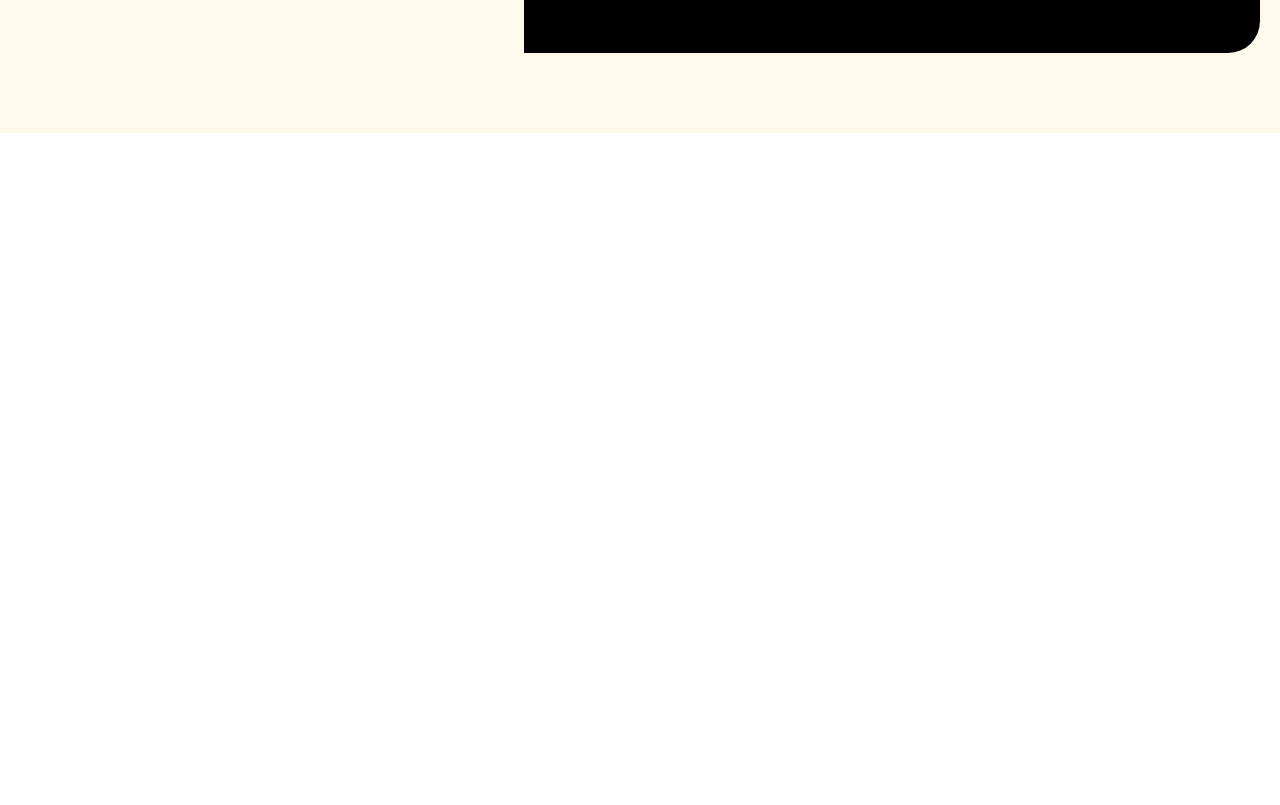
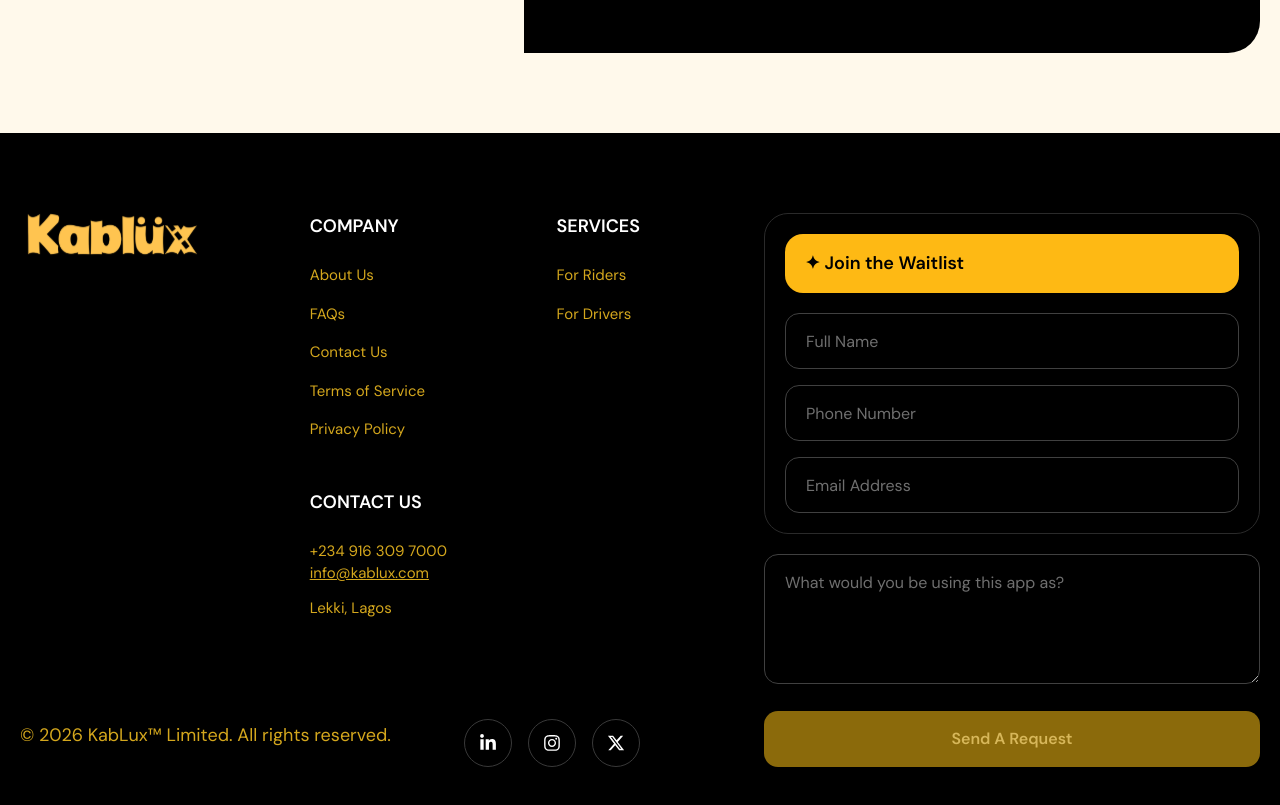
Before and after one commit to Kablux/Kablux-website-app, a Next.js app: page / in a window 1280 px wide. Shown: the part 6360-7165 px from the top of the page. Before the commit the page ends 6493 px from the top, so only its background shows below. Built offline with nearby package versions, Linux system fonts and the light colour scheme.

Commit message:
implement footer

```diff
--- a/app/layout.tsx
+++ b/app/layout.tsx
@@ -1,10 +1,11 @@
 import type { Metadata } from "next";
 import "./globals.css";
-
+import Footer from "@/components/layout/Footer";
 
 export const metadata: Metadata = {
   title: "Kablux",
-  description: "A smarter, safer, and more affordable way to get around. With Kablux, every ride puts you in control whether you’re a rider or a driver.",
+  description:
+    "A smarter, safer, and more affordable way to get around. With Kablux, every ride puts you in control whether you’re a rider or a driver.",
 };
 
 export default function RootLayout({
@@ -14,12 +15,22 @@ export default function RootLayout({
 }>) {
   return (
     <html lang="en" className="scroll-smooth">
-    <head>
-        <link rel="preconnect" href="https://fonts.googleapis.com"/>
-<link rel="preconnect" href="https://fonts.gstatic.com" crossOrigin="anonymous" />
-<link href="https://fonts.googleapis.com/css2?family=DM+Sans:ital,opsz,wght@0,9..40,100..1000;1,9..40,100..1000&family=Inter:ital,opsz,wght@0,14..32,100..900;1,14..32,100..900&family=Poppins:ital,wght@0,100;0,200;0,300;0,400;0,500;0,600;0,700;0,800;0,900;1,100;1,200;1,300;1,400;1,500;1,600;1,700;1,800;1,900&family=Work+Sans:ital,wght@0,100..900;1,100..900&display=swap" rel="stylesheet"/>
+      <head>
+        <link rel="preconnect" href="https://fonts.googleapis.com" />
+        <link
+          rel="preconnect"
+          href="https://fonts.gstatic.com"
+          crossOrigin="anonymous"
+        />
+        <link
+          href="https://fonts.googleapis.com/css2?family=DM+Sans:ital,opsz,wght@0,9..40,100..1000;1,9..40,100..1000&family=Inter:ital,opsz,wght@0,14..32,100..900;1,14..32,100..900&family=Poppins:ital,wght@0,100;0,200;0,300;0,400;0,500;0,600;0,700;0,800;0,900;1,100;1,200;1,300;1,400;1,500;1,600;1,700;1,800;1,900&family=Work+Sans:ital,wght@0,100..900;1,100..900&display=swap"
+          rel="stylesheet"
+        />
       </head>
-      <body className="antialiased ">{children}</body>
+      <body className="antialiased ">
+        {children}
+        <Footer />
+      </body>
     </html>
   );
 }
--- a/components/landing/DownloadApp.tsx
+++ b/components/landing/DownloadApp.tsx
@@ -5,7 +5,7 @@ const DownloadApp = () => {
   return (
     <section className="bg-tertiary">
       <div className="maxContainer px-5 py-20">
-        <div className="grid items-end sm:grid-cols-[320px_1fr] md:grid-cols-[426px_1fr] lg:grid-cols-[504px_1fr]">
+        <div className="grid sm:items-end sm:grid-cols-[379px_1fr] md:grid-cols-[426px_1fr] lg:grid-cols-[504px_1fr]">
           {/* Phone Mockup */}
 
           <div className="relative h-full">
@@ -15,7 +15,7 @@ const DownloadApp = () => {
               alt="Kablux App"
               width={504}
               height={621}
-              className="w-full sm:w-[320px] lg:w-[504px]"
+              className="w-full sm:w-[379px] lg:w-[504px]"
               priority
             />
             {/* </div> */}
--- /dev/null
+++ b/components/layout/Footer.tsx
@@ -0,0 +1,181 @@
+"use client";
+import Image from "next/image";
+import Link from "next/link";
+import { FaInstagram, FaLinkedinIn, FaXTwitter } from "react-icons/fa6";
+
+const companyLinks = [
+  { label: "About Us", href: "/about" },
+  { label: "FAQs", href: "/faq" },
+  { label: "Contact Us", href: "/contact" },
+  { label: "Terms of Service", href: "/terms" },
+  { label: "Privacy Policy", href: "/privacy" },
+];
+
+const serviceLinks = [
+  { label: "For Riders", href: "/riders" },
+  { label: "For Drivers", href: "/drivers" },
+];
+
+const Footer = () => {
+  return (
+    <footer className="bg-black py-20 text-white">
+      <div className="maxContainer px-5">
+        <div className="flex justify-between flex-wrap gap-8 md:gap-12 w-full">
+          <div className="flex flex-col justify-between gap-8 w-full md:w-1/2">
+            <div className="flex justify-between flex-wrap gap-8 md:gap-12">
+              {/* Logo */}
+
+              <div className="flex flex-col justify-between">
+                <div>
+                  <Image
+                    src="/kablux-logo.svg"
+                    alt="Kablux Logo"
+                    width={180}
+                    height={50}
+                    className="h-auto w-[140px] md:w-[180px]"
+                    priority
+                  />
+                </div>
+              </div>
+
+              {/* Company */}
+
+              <div>
+                <h3 className="text-[18px] font-semibold text-white">
+                  COMPANY
+                </h3>
+
+                <div className="mt-6 space-y-4">
+                  {companyLinks.map((link) => (
+                    <Link
+                      key={link.label}
+                      href={link.href}
+                      className="block text-[15px] text-[#d4a71d] transition hover:text-primary"
+                    >
+                      {link.label}
+                    </Link>
+                  ))}
+                </div>
+
+                <h3 className="mt-12 text-[18px] font-semibold text-white">
+                  CONTACT US
+                </h3>
+
+                <div className="mt-6 space-y-3 text-[15px] text-[#d4a71d]">
+                  <p>+234 916 309 7000</p>
+                  <a
+                    href="mailto:info@kablux.com"
+                    className="underline mt-1 text-[#d4a71d] transition hover:text-primary"
+                  >
+                    info@kablux.com
+                  </a>
+                  <p>Lekki, Lagos</p>
+                </div>
+              </div>
+
+              {/* Services */}
+
+              <div>
+                <h3 className="text-[18px] font-semibold text-white">
+                  SERVICES
+                </h3>
+
+                <div className="mt-6 space-y-4">
+                  {serviceLinks.map((link) => (
+                    <Link
+                      key={link.label}
+                      href={link.href}
+                      className="block text-[15px] text-[#d4a71d] transition hover:text-primary"
+                    >
+                      {link.label}
+                    </Link>
+                  ))}
+                </div>
+              </div>
+            </div>
+            <div className="flex items-center justify-between gap-4 w-full ">
+              <p className="mt-12 hidden md:block sm:text-[18px] text-[#d4a71d] lg:mt-0">
+                © 2026 KabLux™ Limited. All rights reserved.
+              </p>
+              {/* Socials */}
+
+              <div className="mt-4 flex gap-4">
+                <Link
+                  href="#"
+                  className="flex h-12 w-12 items-center justify-center rounded-full border border-[#393939] transition hover:border-primary hover:text-primary"
+                >
+                  <FaLinkedinIn size={18} />
+                </Link>
+
+                <Link
+                  href="#"
+                  className="flex h-12 w-12 items-center justify-center rounded-full border border-[#393939] transition hover:border-primary hover:text-primary"
+                >
+                  <FaInstagram size={18} />
+                </Link>
+
+                <Link
+                  href="#"
+                  className="flex h-12 w-12 items-center justify-center rounded-full border border-[#393939] transition hover:border-primary hover:text-primary"
+                >
+                  <FaXTwitter size={18} />
+                </Link>
+              </div>
+            </div>
+          </div>
+
+          {/* Waitlist Form */}
+
+          <div className=" w-full md:w-[40%]">
+            <div className="rounded-[24px] border border-[#2a2a2a] p-5">
+              <div className="rounded-[18px] bg-primary px-5 py-4 text-[18px] font-semibold text-black">
+                ✦ Join the Waitlist
+              </div>
+
+              <div className="mt-5 space-y-4">
+                <input
+                  type="text"
+                  placeholder="Full Name"
+                  className="h-14 w-full rounded-[14px] border border-[#404040] bg-black px-5 text-white outline-none placeholder:text-[#6f6f6f]"
+                />
+
+                <input
+                  type="tel"
+                  placeholder="Phone Number"
+                  className="h-14 w-full rounded-[14px] border border-[#404040] bg-black px-5 text-white outline-none placeholder:text-[#6f6f6f]"
+                />
+
+                <input
+                  type="email"
+                  placeholder="Email Address"
+                  className="h-14 w-full rounded-[14px] border border-[#404040] bg-black px-5 text-white outline-none placeholder:text-[#6f6f6f]"
+                />
+              </div>
+            </div>
+
+            <div className="mt-5 space-y-5">
+              <textarea
+                rows={4}
+                placeholder="What would you be using this app as?"
+                className="w-full rounded-[14px] border border-[#404040] bg-black px-5 py-4 text-white outline-none placeholder:text-[#6f6f6f]"
+              />
+
+              <button
+                type="submit"
+                className="h-14 w-full rounded-[14px] bg-[#8b6a0b] font-semibold text-[#d7b75a] transition hover:bg-primary hover:text-black"
+              >
+                Send A Request
+              </button>
+            </div><div className="mt-12 md:hidden block md:mt-0 text-center">
+            <p className="mt-12 md:hidden block sm:text-[18px] text-[#d4a71d]">
+                © 2026 KabLux™ Limited. All rights reserved.
+              </p></div>
+          </div>
+
+        </div>
+      </div>
+    </footer>
+  );
+};
+
+export default Footer;
```
Also changed, not shown: public/Kablux-logo.svg (added).
